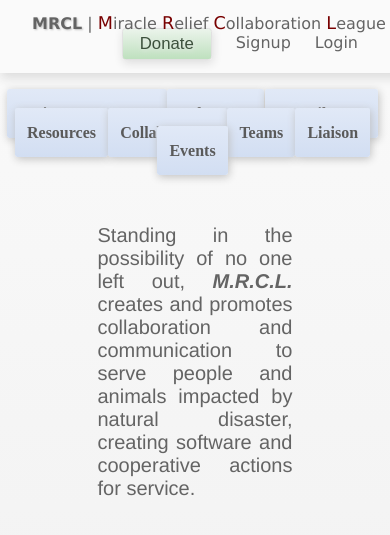
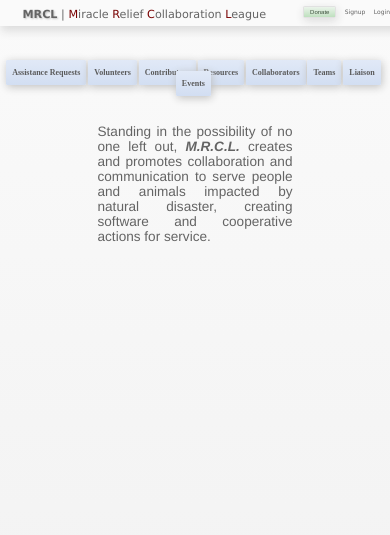
Before and after one commit to miracleteamrelief/mtr_web_app, a Flask app: page / in a window 390 px wide. Shown: the top 535 px of the page. Run offline with Flask 2, Linux system fonts and the light colour scheme; parts of the project's set-up code (start-up, migrations or seed data) failed here and were passed over.

Commit message:
Made layout responsive

```diff
--- a/app/templates/layout1.html
+++ b/app/templates/layout1.html
@@ -1,5 +1,6 @@
 <html>
     <head>
+        <meta name="viewport" content="width=device-width, initial-scale=1">
         <style>
             body {
                 margin: 0;
@@ -31,16 +32,20 @@
                 background: linear-gradient(rgb(190, 224, 190), rgb(235, 244, 235));
             }
             #header {
-                padding: .8em 2em .8em 2em;
+                padding: .8em 2em .4em 2em;
                 box-shadow: 1px 5px 10px rgb(220, 220, 220);
                 background-color: rgb(250, 250, 250);
+                /*border: 1px solid silver;*/
                 position: fixed;
                 width: 100%;
                 margin-top: -6.5em;
             }
+            #logo:hover {
+                text-shadow: 1px 5px 10px silver;
+            }
             .alliteration {
                 color: rgb(120, 0, 0);
-                font-size: 1.1em;
+                /*font-size: 1.1em;*/
             }
             .admin {
                 float: right;
@@ -51,9 +56,9 @@
             }
             #donate {
                 /*text-shadow: 1px 1px 3px silver;*/
-                margin-top: -.3em;
+                margin-top: -.4em;
             }
-            #navBar {
+            #navbar {
                 /*clear: both;*/
                 margin: 6.5em 0;
             }
@@ -85,16 +90,116 @@
                 box-shadow: 1px 5px 10px rgb(220, 220, 220);
                 background-color: rgb(250, 250, 250);
             }
+            @media (max-width: 844px) {
+                #header {
+                    font-size: .85em;
+                    margin-top: -5.5em;
+                }
+                #navbar {
+                    margin-top: 4.7em;
+                }
+                .nav {
+                    font-size: .8em;
+                    margin-left: -.375em;
+                }
+                .admin {
+                    /*font-size: .8em;*/
+                }
+                #main {
+                    margin: -2.5em auto 7em auto;
+                    font-size: 1.15em;
+                }
+            }
+            @media (max-width: 758px) {
+                #header {
+                    font-size: .8em;
+                    margin-top: -5.6em;
+                }
+                #navbar {
+                    margin-top: 4.5em;
+                }
+                .nav {
+                    font-size: .8em;
+                    margin-left: -.4em;
+                }
+                .admin {
+                    /*font-size: .6em;*/
+                }
+                #main {
+                    margin: -2.75em auto 7em auto;
+                    font-size: 1.05em;
+                }
+            }
+            @media (max-width: 675px) {
+                #header {
+                    font-size: .75em;
+                    margin-top: -5.3em;
+                }
+                #navbar {
+                    margin-top: 4em;
+                }
+                .nav {
+                    font-size: .6em;
+                    margin-left: -.4em;
+                }
+                .admin {
+                    /*font-size: .5em;*/
+                }
+                #main {
+                    margin: -4em auto 7em auto;
+                    font-size: .95em;
+                }
+            }
+            @media (max-width: 595px) {
+                #header {
+                    font-size: .7em;
+                    margin-top: -5.4em;
+                }
+                #navbar {
+                    margin-top: 3.75em;
+                }
+                .nav {
+                    font-size: 8px;
+                    margin-left: -.4em;
+                }
+                .admin {
+                    font-size: .5em;
+                }
+                #main {
+                    margin: -5em auto 7em auto;
+                    font-size: .85em;
+                }
+            }
+            @media (min-width: 400px) and (max-width: 500px) {
+                #header {
+                    font-size: .6em;
+                    margin-top: -5em;
+                }
+                #navbar {
+                    margin-top: 3em;
+                }
+                .nav {
+                    font-size: 7px;
+                    margin-left: -.7em;
+                }
+                .admin {
+                    font-size: .5em;
+                }
+                #main {
+                    margin: -6em auto 7em auto;
+                    font-size: .75em;
+                }
+            }
         </style>
     </head>
     <body>
         <div id="header">
-            <span style="text-shadow:1px 1px 2px silver"><b><a href="/">MRCL</a></b></span> | <span class="alliteration">M</span>iracle <span class="alliteration">R</span>elief <span class="alliteration">C</span>ollaboration <span class="alliteration">L</span>eague
+            <span style="text-shadow:1px 1px 2px silver"><b><a href="/" id="logo">MRCL</a></b></span> | <span class="alliteration">M</span>iracle <span class="alliteration">R</span>elief <span class="alliteration">C</span>ollaboration <span class="alliteration">L</span>eague
             <span class="admin" style="margin-right: 4em;"><a href="/login">Login</a></span>
             <span class="admin"><a href="/signup">Signup</a></span>
             <span class="admin donate"><a href="/donate"><button id="donate">Donate</button></a></span>
         </div>
-        <div id="navBar">
+        <div id="navbar">
             <center>
                 <a href="/needs"><span class="nav">Assistance Requests</span></a>
                 <a href="/volunteers"><span class="nav">Volunteers</span></a>
@@ -108,7 +213,16 @@
         </div>
         <div id="main">
             <p>Standing in the possibility of no one left out, <i><b>M.R.C.L.</b></i> creates and promotes collaboration and communication to serve people and animals impacted by natural disaster, creating software and cooperative actions for service.</p>
-            <!-- <p id="donate"><center><button>Partner with us</button></center></p> -->
+<!--             <p>Standing in the possibility of no one left out, <i><b>M.R.C.L.</b></i> creates and promotes collaboration and communication to serve people and animals impacted by natural disaster, creating software and cooperative actions for service.</p>
+            <p>Standing in the possibility of no one left out, <i><b>M.R.C.L.</b></i> creates and promotes collaboration and communication to serve people and animals impacted by natural disaster, creating software and cooperative actions for service.</p>
+            <p>Standing in the possibility of no one left out, <i><b>M.R.C.L.</b></i> creates and promotes collaboration and communication to serve people and animals impacted by natural disaster, creating software and cooperative actions for service.</p>
+            <p>Standing in the possibility of no one left out, <i><b>M.R.C.L.</b></i> creates and promotes collaboration and communication to serve people and animals impacted by natural disaster, creating software and cooperative actions for service.</p>
+            <p>Standing in the possibility of no one left out, <i><b>M.R.C.L.</b></i> creates and promotes collaboration and communication to serve people and animals impacted by natural disaster, creating software and cooperative actions for service.</p>
+            <p>Standing in the possibility of no one left out, <i><b>M.R.C.L.</b></i> creates and promotes collaboration and communication to serve people and animals impacted by natural disaster, creating software and cooperative actions for service.</p>
+            <p>Standing in the possibility of no one left out, <i><b>M.R.C.L.</b></i> creates and promotes collaboration and communication to serve people and animals impacted by natural disaster, creating software and cooperative actions for service.</p>
+            <p>Standing in the possibility of no one left out, <i><b>M.R.C.L.</b></i> creates and promotes collaboration and communication to serve people and animals impacted by natural disaster, creating software and cooperative actions for service.</p>
+            <p>Standing in the possibility of no one left out, <i><b>M.R.C.L.</b></i> creates and promotes collaboration and communication to serve people and animals impacted by natural disaster, creating software and cooperative actions for service.</p> -->
+
         </div>
         <div id="footer"></div>
     </body>
```
